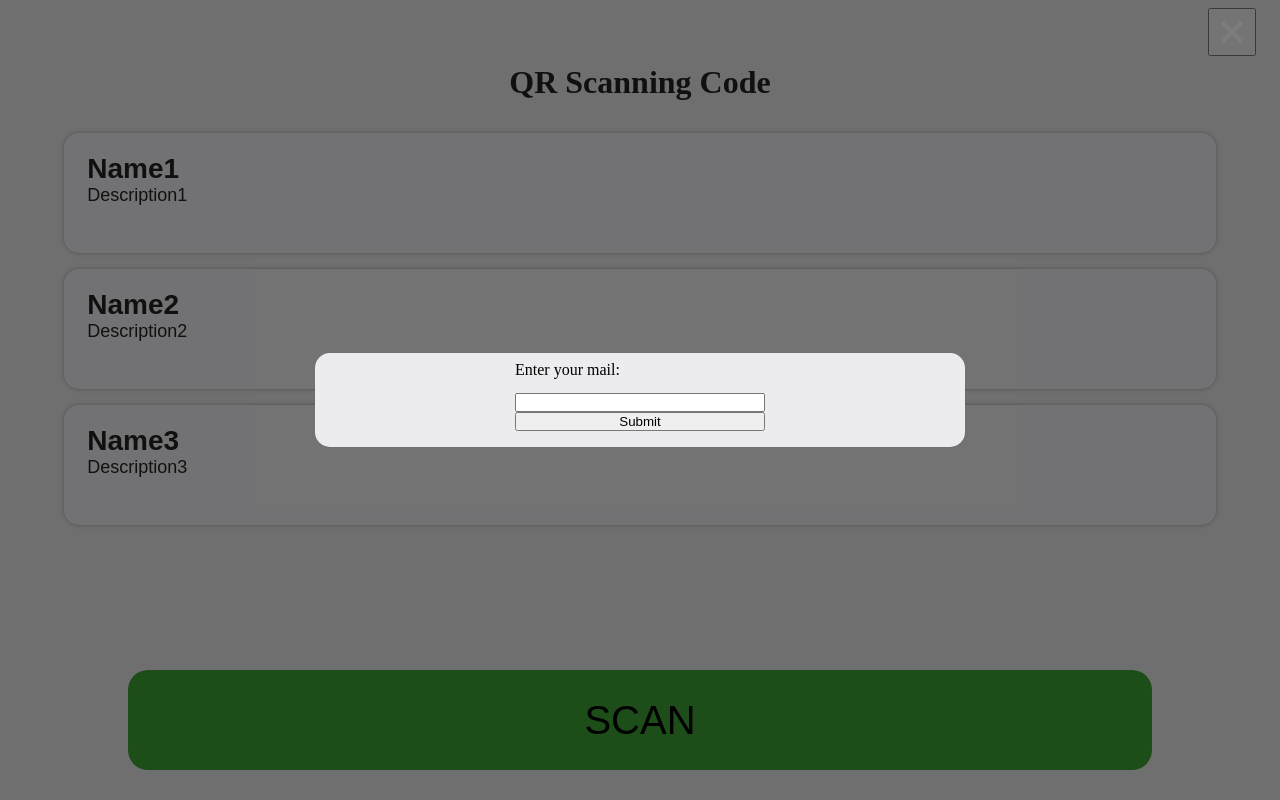
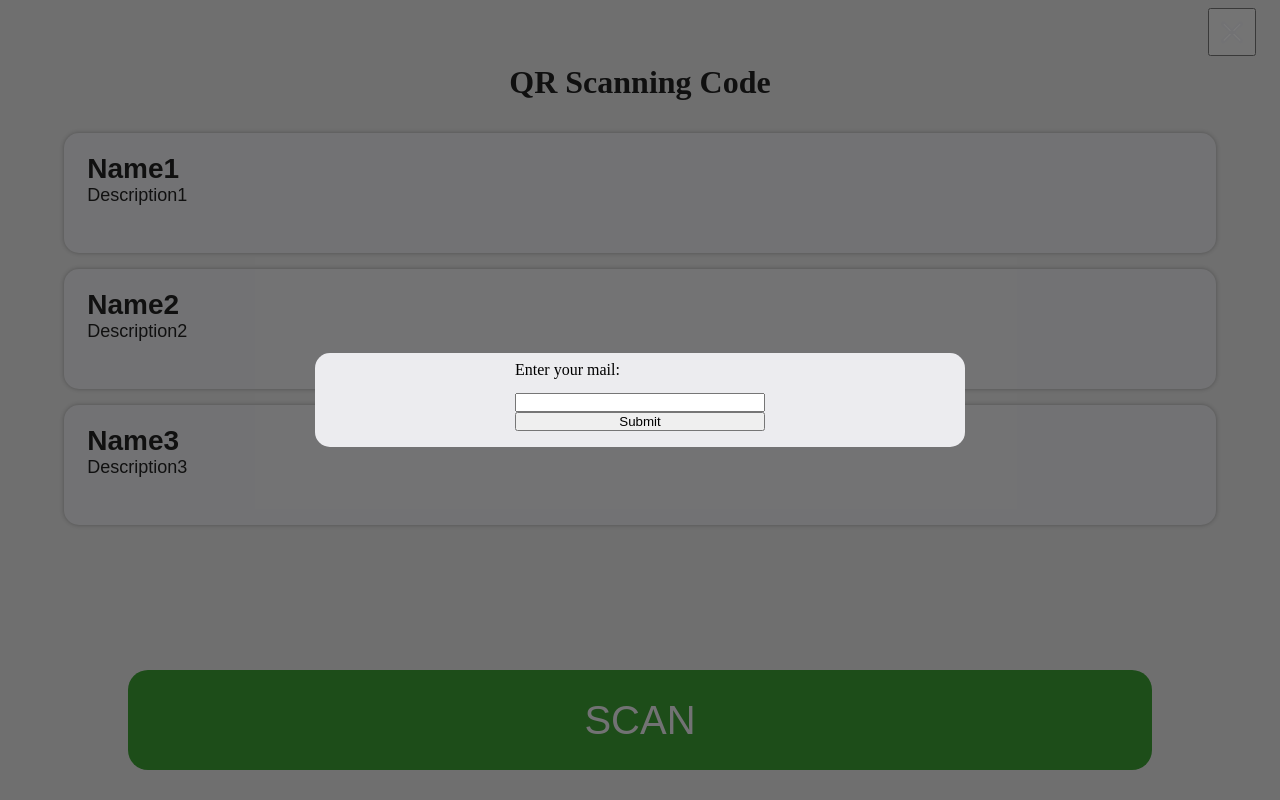
Before and after one commit to luckelc/qr_scanner, a Next.js app: page / in a window 1280 px wide. Built offline with nearby package versions, Linux system fonts and the light colour scheme; no server answers; the database is empty.

Commit message:
fixed scan button text color

```diff
--- a/src/styles/main.module.scss
+++ b/src/styles/main.module.scss
@@ -32,6 +32,7 @@
 
                 .primary_button{
                     background-color: $primary-color;
+                    color: $contrast-text-color;
                     border-radius: .5em;
                     width: 80%;
                     height: 2.5em;
```
Also changed, not shown: src/styles/dist/main.module.css.
